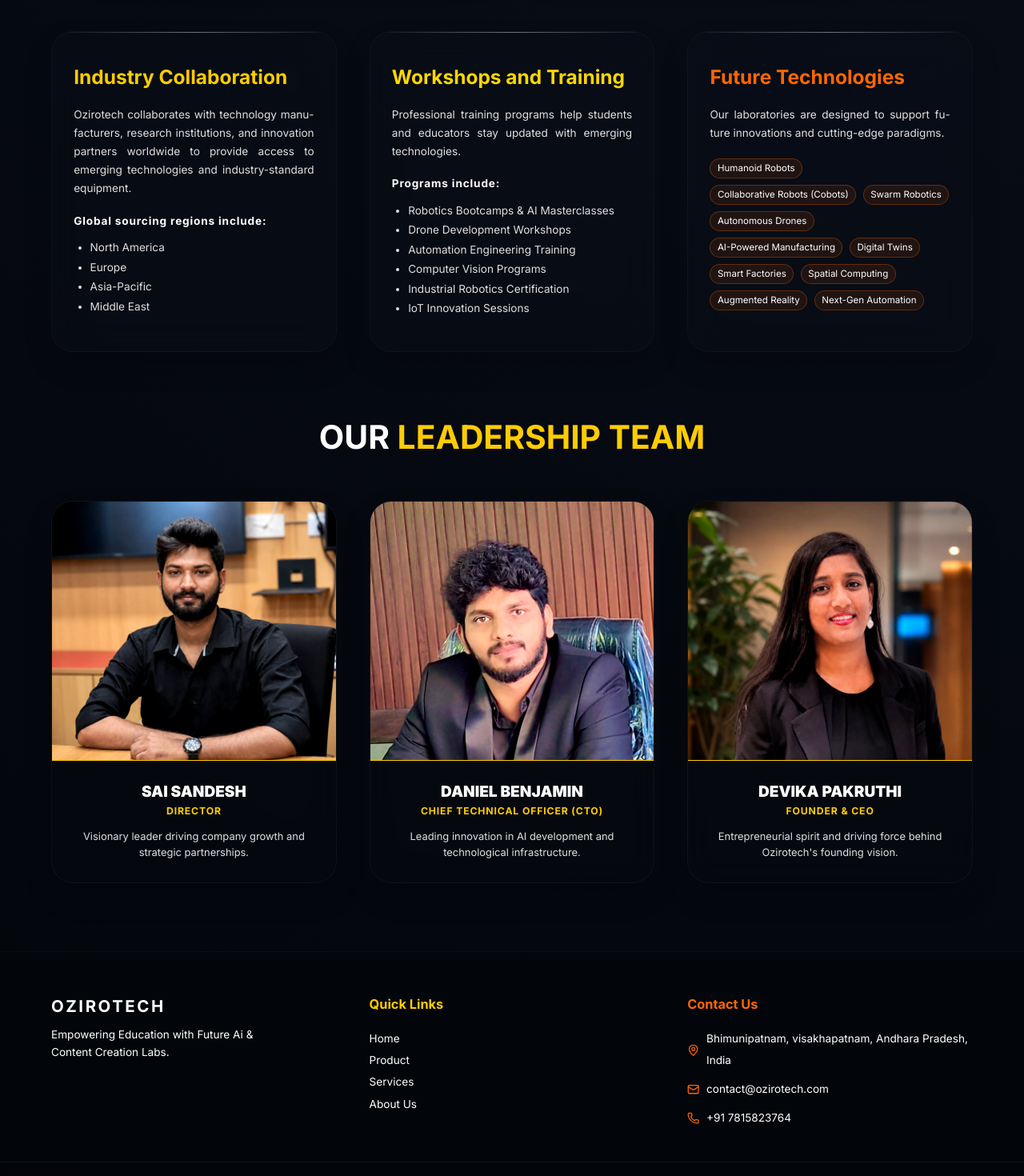
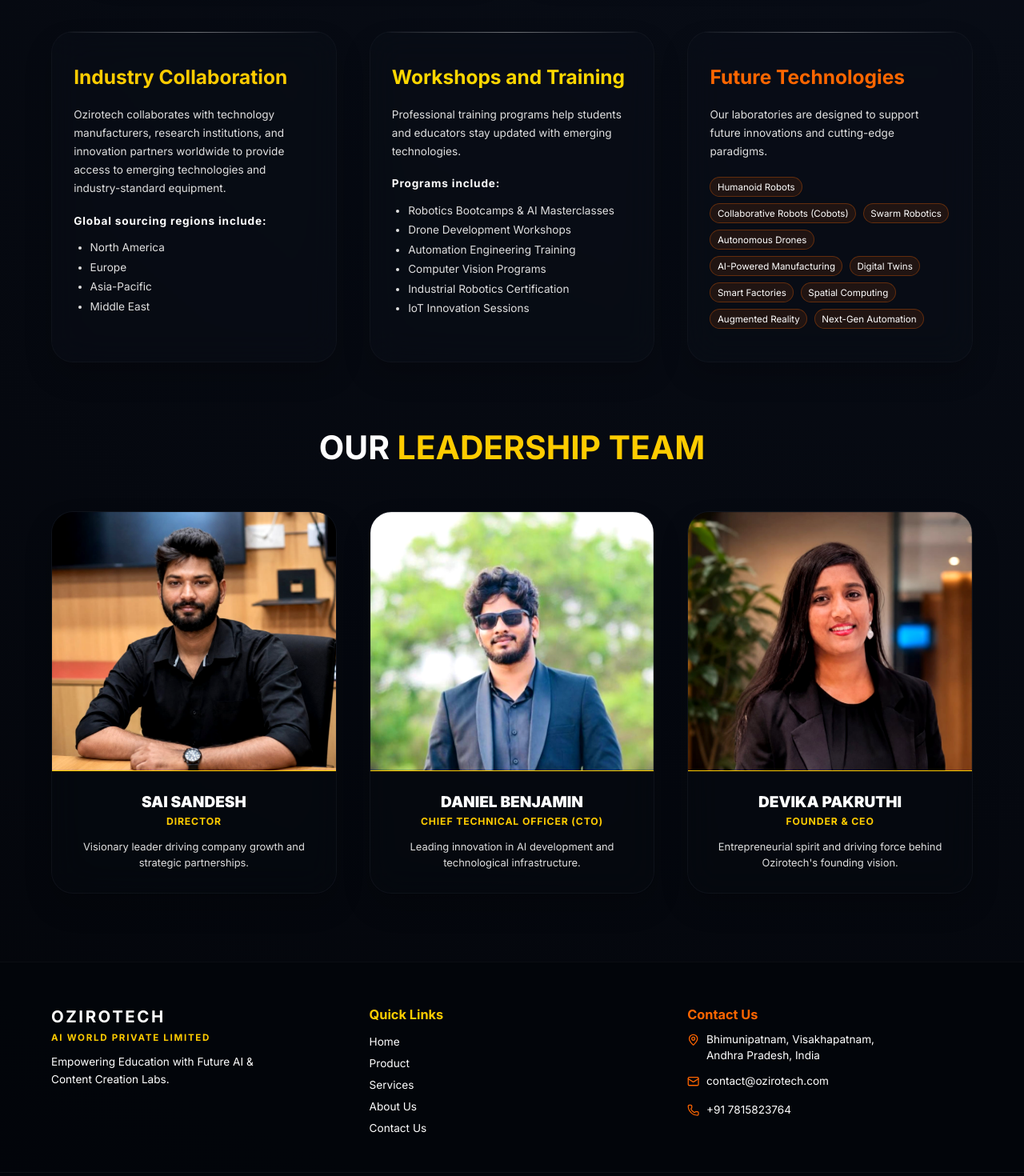
Before and after one commit to vamsireddy-28/Ozirotechwebsite, a React (Vite) app: page /about in a window 1280 px wide. Shown: the part 780-2250 px from the top of the page at 80% size. Built offline with nearby package versions, Linux system fonts and the light colour scheme.

Commit message:
Update SEO tags, fix formatting, add new CTO image, remove contact popup

```diff
--- a/index.html
+++ b/index.html
@@ -4,7 +4,23 @@
     <meta charset="UTF-8" />
     <link rel="icon" type="image/svg+xml" href="/favicon.svg" />
     <meta name="viewport" content="width=device-width, initial-scale=1.0" />
-    <title>Ozirotech - AI World</title>
+
+    <!-- Primary Meta Tags -->
+    <title>Ozirotech AI World Private Limited | Future AI & Robotics</title>
+    <meta name="title" content="Ozirotech AI World Private Limited | Future AI & Robotics">
+    <meta name="description" content="Ozirotech AI World Private Limited empowers education with Future AI & Content Creation Labs. We specialize in robotics, AI, IoT, and autonomous systems.">
+    <meta name="keywords" content="Ozirotech, AI World Private Limited, Artificial Intelligence, Robotics, Content Creation Labs, IoT, EdTech, Autonomous Systems">
+
+    <!-- Open Graph / Facebook -->
+    <meta property="og:type" content="website">
+    <meta property="og:url" content="https://ozirotech.com/">
+    <meta property="og:title" content="Ozirotech AI World Private Limited | Future AI & Robotics">
+    <meta property="og:description" content="Empowering Education with Future AI & Content Creation Labs. Discover our cutting-edge robotics and innovation centers.">
+
+    <!-- Twitter -->
+    <meta property="twitter:card" content="summary_large_image">
+    <meta property="twitter:title" content="Ozirotech AI World Private Limited | Future AI & Robotics">
+    <meta property="twitter:description" content="Empowering Education with Future AI & Content Creation Labs. Discover our cutting-edge robotics and innovation centers.">
   </head>
   <body>
     <div id="root"></div>
--- a/src/components/Footer.jsx
+++ b/src/components/Footer.jsx
@@ -9,30 +9,32 @@
 
         {/* Brand */}
         <div>
-          <h2 style={{ fontFamily: 'var(--font-display)', letterSpacing: '3px', marginBottom: '1rem', color: '#fff' }}>OZIROTECH</h2>
+          <h2 style={{ fontFamily: 'var(--font-display)', letterSpacing: '3px', marginBottom: '0.5rem', color: '#fff' }}>OZIROTECH</h2>
+          <h4 style={{ color: 'var(--accent-cyan)', marginBottom: '1rem', fontSize: '0.85rem', letterSpacing: '2px', fontWeight: '600' }}>AI WORLD PRIVATE LIMITED</h4>
           <p style={{ color: 'var(--text-primary)', lineHeight: '1.6', maxWidth: '300px' }}>
-            Empowering Education with Future Ai & Content Creation Labs.
+            Empowering Education with Future AI & Content Creation Labs.
           </p>
         </div>
 
         {/* Links */}
         <div>
-          <h3 style={{ color: 'var(--accent-cyan)', marginBottom: '1.5rem', fontSize: '1.2rem', fontFamily: 'var(--font-display)' }}>Quick Links</h3>
-          <ul style={{ listStyle: 'none', padding: 0, color: 'var(--text-primary)', lineHeight: '2' }}>
+          <h3 style={{ color: 'var(--accent-cyan)', marginBottom: '0.8rem', fontSize: '1.2rem', fontFamily: 'var(--font-display)' }}>Quick Links</h3>
+          <ul style={{ listStyle: 'none', padding: 0, margin: 0, color: 'var(--text-primary)', lineHeight: '2' }}>
             <li><Link to="/" style={{ transition: 'color 0.3s', cursor: 'pointer' }} onMouseOver={e => e.target.style.color = 'var(--accent-cyan)'} onMouseOut={e => e.target.style.color = 'var(--text-primary)'}>Home</Link></li>
             <li><Link to="/products" style={{ transition: 'color 0.3s', cursor: 'pointer' }} onMouseOver={e => e.target.style.color = 'var(--accent-cyan)'} onMouseOut={e => e.target.style.color = 'var(--text-primary)'}>Product</Link></li>
             <li><Link to="/services" style={{ transition: 'color 0.3s', cursor: 'pointer' }} onMouseOver={e => e.target.style.color = 'var(--accent-cyan)'} onMouseOut={e => e.target.style.color = 'var(--text-primary)'}>Services</Link></li>
             <li><Link to="/about" style={{ transition: 'color 0.3s', cursor: 'pointer' }} onMouseOver={e => e.target.style.color = 'var(--accent-cyan)'} onMouseOut={e => e.target.style.color = 'var(--text-primary)'}>About Us</Link></li>
+            <li><Link to="/contact" style={{ transition: 'color 0.3s', cursor: 'pointer' }} onMouseOver={e => e.target.style.color = 'var(--accent-cyan)'} onMouseOut={e => e.target.style.color = 'var(--text-primary)'}>Contact Us</Link></li>
           </ul>
         </div>
 
         {/* Location / Contact */}
         <div>
-          <h3 style={{ color: 'var(--accent-purple)', marginBottom: '1.5rem', fontSize: '1.2rem', fontFamily: 'var(--font-display)' }}>Contact Us</h3>
-          <ul style={{ listStyle: 'none', padding: 0, color: 'var(--text-primary)', lineHeight: '2' }}>
-            <li style={{ display: 'flex', alignItems: 'center', gap: '10px', marginBottom: '10px' }}>
-              <MapPin size={18} color="var(--accent-purple)" style={{ flexShrink: 0 }} />
-              <span>Bhimunipatnam, visakhapatnam, Andhara Pradesh, India</span>
+          <h3 style={{ color: 'var(--accent-purple)', marginBottom: '0.8rem', fontSize: '1.2rem', fontFamily: 'var(--font-display)' }}>Contact Us</h3>
+          <ul style={{ listStyle: 'none', padding: 0, margin: 0, color: 'var(--text-primary)', lineHeight: '2' }}>
+            <li style={{ display: 'flex', alignItems: 'flex-start', gap: '10px', marginBottom: '10px' }}>
+              <MapPin size={18} color="var(--accent-purple)" style={{ flexShrink: 0, marginTop: '4px' }} />
+              <span style={{ lineHeight: '1.5' }}>Bhimunipatnam, Visakhapatnam,<br/>Andhra Pradesh, India</span>
             </li>
             <li style={{ display: 'flex', alignItems: 'center', gap: '10px', marginBottom: '10px' }}>
               <Mail size={18} color="var(--accent-purple)" style={{ flexShrink: 0 }} />
--- a/src/index.css
+++ b/src/index.css
@@ -55,7 +55,7 @@
 @media (min-width: 768px) {
   .text-justify-custom {
     text-align: justify;
-    text-justify: inter-character; /* Distributes space between letters too, reducing huge gaps between words */
+    text-justify: inter-word; /* Distributes space between words, which is the professional standard for English */
     hyphens: auto;
     -webkit-hyphens: auto;
     -ms-hyphens: auto;
--- a/src/pages/About.jsx
+++ b/src/pages/About.jsx
@@ -63,7 +63,7 @@
     name: "DANIEL BENJAMIN",
     role: "CHIEF TECHNICAL OFFICER (CTO)",
     description: "Leading innovation in AI development and technological infrastructure.",
-    image: "/images/cto.png"
+    image: "/images/daniel_new.png"
   },
   {
     name: "DEVIKA PAKRUTHI",
@@ -140,7 +140,7 @@
             style={{ padding: '3rem 2rem' }}
           >
             <h3 style={{ fontSize: '1.8rem', color: 'var(--accent-cyan)', marginBottom: '1.5rem' }}>Industry Collaboration</h3>
-            <p className="text-justify-custom" style={{ color: 'var(--text-secondary)', lineHeight: '1.7', marginBottom: '1.5rem' }}>
+            <p style={{ color: 'var(--text-secondary)', lineHeight: '1.7', marginBottom: '1.5rem', textAlign: 'left' }}>
               Ozirotech collaborates with technology manufacturers, research institutions, and innovation partners worldwide to provide access to emerging technologies and industry-standard equipment.
             </p>
             <h4 style={{ color: 'var(--text-primary)', marginBottom: '1rem', letterSpacing: '1px' }}>Global sourcing regions include:</h4>
@@ -161,7 +161,7 @@
             style={{ padding: '3rem 2rem' }}
           >
             <h3 style={{ fontSize: '1.8rem', color: 'var(--accent-magenta)', marginBottom: '1.5rem' }}>Workshops and Training</h3>
-            <p className="text-justify-custom" style={{ color: 'var(--text-secondary)', lineHeight: '1.7', marginBottom: '1.5rem' }}>
+            <p style={{ color: 'var(--text-secondary)', lineHeight: '1.7', marginBottom: '1.5rem', textAlign: 'left' }}>
               Professional training programs help students and educators stay updated with emerging technologies.
             </p>
             <h4 style={{ color: 'var(--text-primary)', marginBottom: '1rem', letterSpacing: '1px' }}>Programs include:</h4>
@@ -184,7 +184,7 @@
             style={{ padding: '3rem 2rem' }}
           >
             <h3 style={{ fontSize: '1.8rem', color: 'var(--accent-purple)', marginBottom: '1.5rem' }}>Future Technologies</h3>
-            <p className="text-justify-custom" style={{ color: 'var(--text-secondary)', lineHeight: '1.7', marginBottom: '1.5rem' }}>
+            <p style={{ color: 'var(--text-secondary)', lineHeight: '1.7', marginBottom: '1.5rem', textAlign: 'left' }}>
               Our laboratories are designed to support future innovations and cutting-edge paradigms.
             </p>
             <div style={{ display: 'flex', flexWrap: 'wrap', gap: '10px' }}>
--- a/src/pages/Contact.jsx
+++ b/src/pages/Contact.jsx
@@ -1,4 +1,4 @@
-import { useEffect } from 'react';
+import { useEffect, useState } from 'react';
 import { motion } from 'framer-motion';
 import { Send } from 'lucide-react';
 
@@ -138,6 +138,8 @@
                   />
                 </div>
 
+
+
                 <div style={{ display: 'flex', flexDirection: 'column', gap: '0.5rem' }}>
                   <label style={{ color: 'var(--text-secondary)', fontSize: '0.9rem', textTransform: 'uppercase', letterSpacing: '1px' }}>Message</label>
                   <textarea
--- a/src/pages/Home.jsx
+++ b/src/pages/Home.jsx
@@ -170,7 +170,7 @@
             style={{ maxWidth: '800px', margin: '0 auto 3rem auto' }}
           >
             <h2 style={{ fontSize: 'clamp(1.2rem, 4vw, 1.8rem)', color: 'var(--accent-cyan)', marginBottom: '1rem', textTransform: 'none' }}>
-              Empowering Education with Future Ai & Content Creation Labs
+              Empowering Education with Future AI & Content Creation Labs
             </h2>
           </motion.div>
 
--- a/src/pages/Services.jsx
+++ b/src/pages/Services.jsx
@@ -102,7 +102,7 @@
               </div>
               <div style={{ padding: '3rem 2rem 2.5rem', transform: 'translateZ(30px)', flexGrow: 1 }}>
                 <h3 style={{ fontSize: '1.4rem', marginBottom: '1rem', color: 'var(--text-primary)', lineHeight: '1.4' }}>{lab.title}</h3>
-                <p className="text-justify-custom" style={{ color: 'var(--text-secondary)', lineHeight: '1.6', fontSize: '1.2rem' }}>{lab.desc}</p>
+                <p style={{ color: 'var(--text-secondary)', lineHeight: '1.6', fontSize: '1.2rem', textAlign: 'left' }}>{lab.desc}</p>
               </div>
             </motion.div>
           ))}
```
Also changed, not shown: public/images/daniel_new.png (added).
